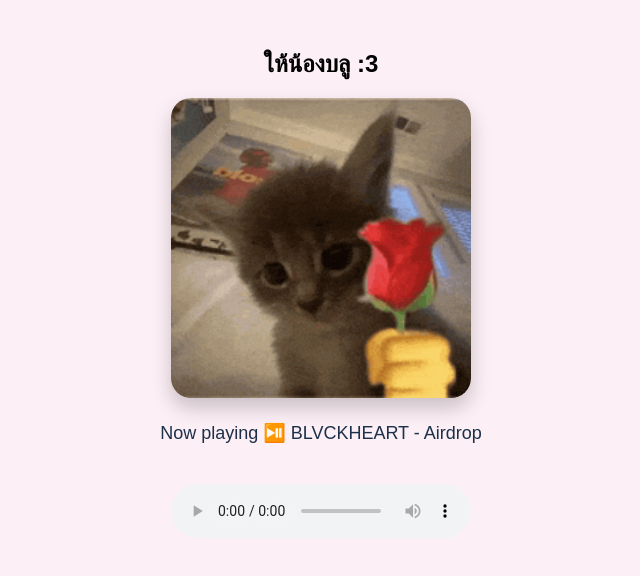
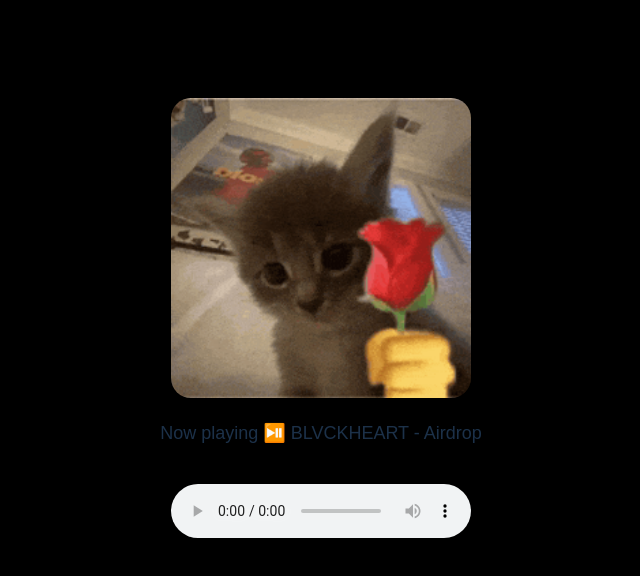
Before and after one commit to somsittiya/foryoukub, a plain HTML site: page index.html in a window 1280 px wide. Shown: the whole page, without its empty margins (319-959 px from the left). Drawn offline with Linux system fonts and the light colour scheme.

Commit message:
Update index.html

```diff
--- a/index.html
+++ b/index.html
@@ -2,11 +2,11 @@
 <html lang="th">
 <head>
   <meta charset="UTF-8">
-  <title>ให้น้องบลู 💙</title>
+  <title>คณะไหนมาจีบ บอกรอวิทคอมเขียนโค้ด</title>
 
   <style>
     body {
-      background-color: #fceff5;
+      background-color: #000000;
       text-align: center;
       font-family: 'Arial', sans-serif;
       margin-top: 50px;
@@ -40,7 +40,7 @@
 
 <body>
 
-  <h2>ให้น้องบลู :3</h2>
+  <h2>ออสการ์พี่มาแว้ว</h2>
 
   <img src="cat-holding-a-rose-hand-emoji-charles-scarlet-wing.gif" alt="cat">
 
```
